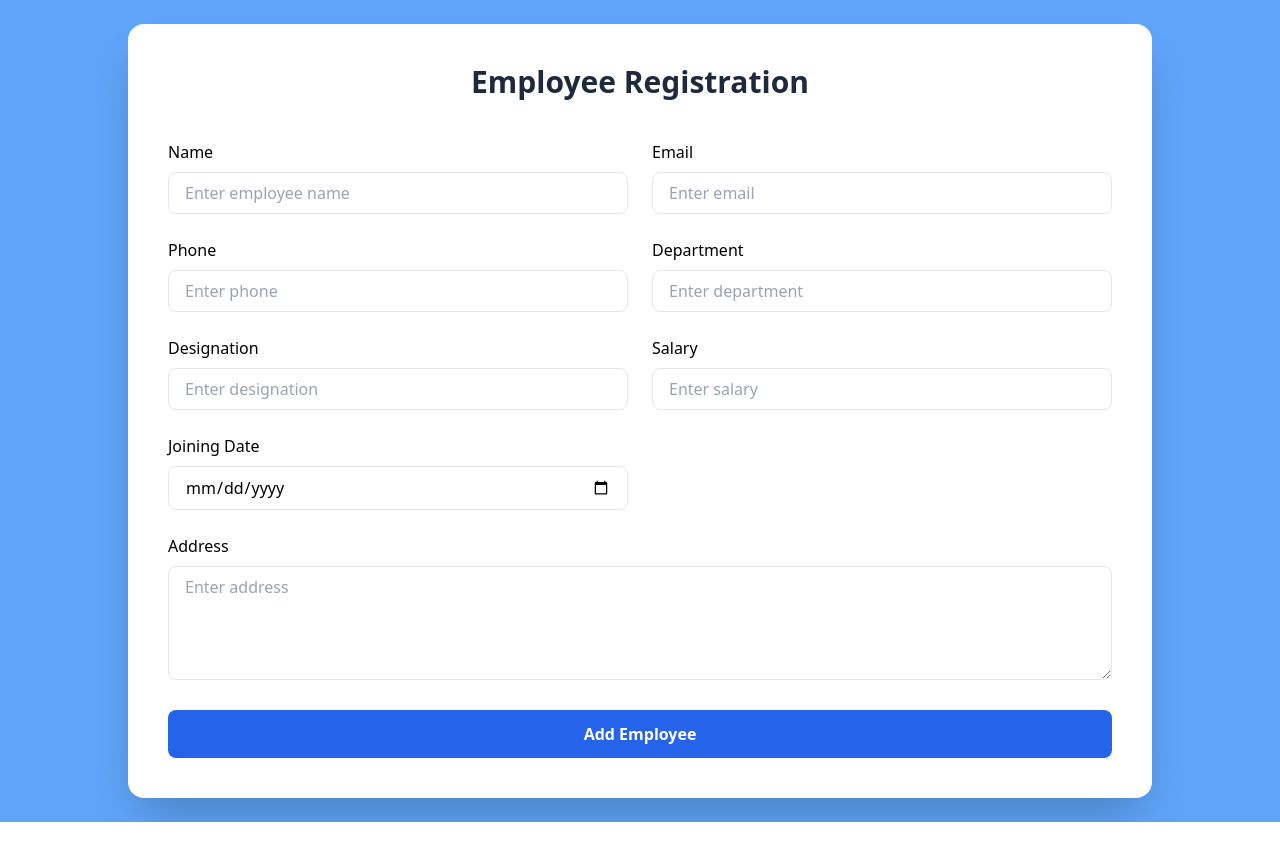
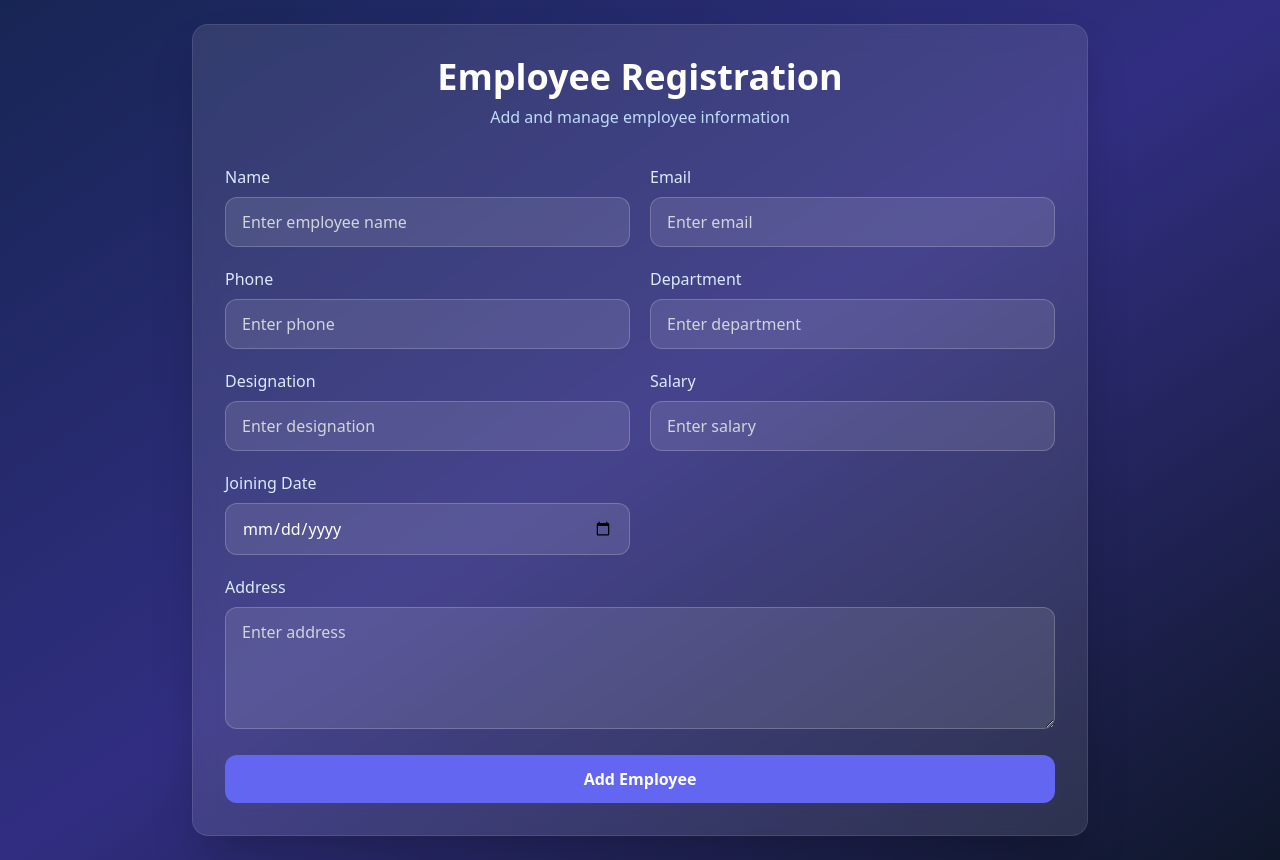
Before and after one commit to Priyadharshini-05-dev/Employee_Management, an Angular app: page /add-employee in a window 1280 px wide. Before the commit the page ends 822 px from the top, so only its background shows below. Built offline with nearby package versions, Linux system fonts and the light colour scheme.

Commit message:
Add styling

```diff
--- a/src/app/add-employee/add-employee.component.html
+++ b/src/app/add-employee/add-employee.component.html
@@ -1,101 +1,175 @@
-<div class="flex justify-center items-center min-h-screen bg-blue-400 p-6">
+<div class="flex justify-center items-center min-h-screen bg-gradient-to-br from-blue-950 via-indigo-900 to-slate-900 p-6">
+
   <form
     [formGroup]="employeeForm"
-  class="w-full max-w-5xl bg-white rounded-2xl shadow-2xl p-10 grid grid-cols-2 gap-6"
     (ngSubmit)="onSubmit()"
+    class="w-full max-w-4xl bg-white/10 backdrop-blur-md border border-white/10 rounded-2xl shadow-2xl p-8 grid grid-cols-1 lg:grid-cols-2 gap-5"
   >
-<div class="col-span-2 text-center mb-4">
-  <h2 class="text-3xl font-bold text-slate-800">
+
+
+
+    <div class="col-span-1 md:col-span-2 text-center mb-4">
+
+      <h2 class="text-4xl font-bold text-white">
         Employee Registration
       </h2>
 
+      <p class="text-blue-200 mt-2">
+        Add and manage employee information
+      </p>
+
     </div>
+
+
+
     <div>
-    <label class="block mb-2 font-medium">Name</label>
+
+      <label class="block mb-2 font-medium text-blue-100">
+        Name
+      </label>
+
       <input
         type="text"
         formControlName="name"
         placeholder="Enter employee name"
-      class="w-full border rounded-lg px-4 py-2"
+        class="w-full bg-white/10 border border-white/20 text-white placeholder:text-gray-300 rounded-xl px-4 py-3 focus:outline-none focus:border-indigo-400"
       />
+
     </div>
 
+
+
     <div>
-    <label class="block mb-2 font-medium">Email</label>
+
+      <label class="block mb-2 font-medium text-blue-100">
+        Email
+      </label>
+
       <input
         type="email"
         formControlName="email"
         placeholder="Enter email"
-      class="w-full border rounded-lg px-4 py-2"
+        class="w-full bg-white/10 border border-white/20 text-white placeholder:text-gray-300 rounded-xl px-4 py-3 focus:outline-none focus:border-indigo-400"
       />
+
     </div>
 
+
+
     <div>
-    <label class="block mb-2 font-medium">Phone</label>
+
+      <label class="block mb-2 font-medium text-blue-100">
+        Phone
+      </label>
+
       <input
         type="text"
         formControlName="phone"
         placeholder="Enter phone"
-      class="w-full border rounded-lg px-4 py-2"
+        class="w-full bg-white/10 border border-white/20 text-white placeholder:text-gray-300 rounded-xl px-4 py-3 focus:outline-none focus:border-indigo-400"
       />
+
     </div>
 
+
+
     <div>
-    <label class="block mb-2 font-medium">Department</label>
+
+      <label class="block mb-2 font-medium text-blue-100">
+        Department
+      </label>
+
       <input
         type="text"
         formControlName="department"
         placeholder="Enter department"
-      class="w-full border rounded-lg px-4 py-2"
+        class="w-full bg-white/10 border border-white/20 text-white placeholder:text-gray-300 rounded-xl px-4 py-3 focus:outline-none focus:border-indigo-400"
       />
+
     </div>
 
+
+
     <div>
-    <label class="block mb-2 font-medium">Designation</label>
+
+      <label class="block mb-2 font-medium text-blue-100">
+        Designation
+      </label>
+
       <input
         type="text"
         formControlName="designation"
         placeholder="Enter designation"
-      class="w-full border rounded-lg px-4 py-2"
+        class="w-full bg-white/10 border border-white/20 text-white placeholder:text-gray-300 rounded-xl px-4 py-3 focus:outline-none focus:border-indigo-400"
       />
+
     </div>
 
+
+
     <div>
-    <label class="block mb-2 font-medium">Salary</label>
+
+      <label class="block mb-2 font-medium text-blue-100">
+        Salary
+      </label>
+
       <input
         type="number"
         formControlName="salary"
         placeholder="Enter salary"
-      class="w-full border rounded-lg px-4 py-2"
+        class="w-full bg-white/10 border border-white/20 text-emerald-300 placeholder:text-gray-300 rounded-xl px-4 py-3 focus:outline-none focus:border-indigo-400"
       />
+
     </div>
 
+
+
     <div>
-    <label class="block mb-2 font-medium">Joining Date</label>
+
+      <label class="block mb-2 font-medium text-blue-100">
+        Joining Date
+      </label>
+
       <input
         type="date"
         formControlName="joiningDate"
-      class="w-full border rounded-lg px-4 py-2"
+        class="w-full bg-white/10 border border-white/20 text-white rounded-xl px-4 py-3 focus:outline-none focus:border-indigo-400"
       />
+
     </div>
 
+
+
     <div class="md:col-span-2">
-    <label class="block mb-2 font-medium">Address</label>
+
+      <label class="block mb-2 font-medium text-blue-100">
+        Address
+      </label>
+
       <textarea
         rows="4"
         formControlName="address"
         placeholder="Enter address"
-      class="w-full border rounded-lg px-4 py-2"
+        class="w-full bg-white/10 border border-white/20 text-white placeholder:text-gray-300 rounded-xl px-4 py-3 focus:outline-none focus:border-indigo-400"
       ></textarea>
+
     </div>
 
-  <div class="col-span-2">
+
+
+    <div class="col-span-1 md:col-span-2">
+
       <button
         type="submit"
-  class="w-full bg-blue-600 text-white py-3 rounded-lg hover:bg-blue-700 font-bold"
+        class="w-full bg-indigo-500 text-white py-3 rounded-xl font-semibold hover:bg-indigo-400"
       >
+
         {{ employeeId ? 'Update Employee' : 'Add Employee' }}
+
       </button>
+
     </div>
+
   </form>
+
 </div>
--- a/src/app/app-routing.module.ts
+++ b/src/app/app-routing.module.ts
@@ -6,7 +6,7 @@ import { AddEmployeeComponent } from './add-employee/add-employee.component';
 import { EmployeeViewComponent } from './employee-view/employee-view.component';
 
 const routes: Routes = [
-  {path:"",component:DashboardComponent},
+  {path:"",component:EmployeeListComponent},
   {path:"employee",component:EmployeeListComponent},
   {path:"add-employee",component:AddEmployeeComponent},
   {path:"add-employee/:id",component:AddEmployeeComponent},
--- a/src/app/employee-list/employee-list.component.html
+++ b/src/app/employee-list/employee-list.component.html
@@ -1,69 +1,152 @@
-<div class="max-w-7xl mx-auto mt-8 p-6">
+<div class="min-h-screen bg-gradient-to-br from-blue-950 via-indigo-900 to-slate-900 py-10">
 
-  <div class="flex justify-between items-center mb-6">
-    <h1 class="text-3xl font-bold">Employee List</h1>
+  <div class="max-w-7xl mx-auto px-6">
+
+
+
+    <div class="flex flex-col md:flex-row justify-between items-center mb-8 gap-4">
+
+      <div>
+
+        <h1 class="text-4xl font-bold text-white">
+          Employee List
+        </h1>
+
+        <p class="text-blue-200 mt-1">
+          Manage employee details and records
+        </p>
+
+      </div>
+
+
 
       <button
-      class="bg-blue-600 text-white px-4 py-2 rounded-lg hover:bg-blue-700"
-      routerLink="/add-employee">
+        routerLink="/add-employee"
+        class="bg-indigo-500 text-white px-5 py-2 rounded-xl font-semibold hover:bg-indigo-400">
+
         Add Employee
+
       </button>
+
     </div>
 
-  <div class="bg-white shadow-lg rounded-xl overflow-hidden">
 
-    <table class="w-full">
+    <div class="bg-white/10 backdrop-blur-md border border-white/10 rounded-2xl overflow-hidden shadow-2xl">
 
-      <thead class="bg-gray-100">
+      <div class="overflow-x-auto">
+
+        <table class="w-full text-sm text-left">
+
+
+
+          <thead class="bg-white/10 text-blue-100 uppercase text-xs">
+
             <tr>
-          <th class="p-4 text-left">ID</th>
-          <th class="p-4 text-left">Name</th>
-          <th class="p-4 text-left">Email</th>
-          <th class="p-4 text-left">Phone</th>
-          <th class="p-4 text-left">Department</th>
-          <th class="p-4 text-left">Designation</th>
-          <th class="p-4 text-left">Salary</th>
-          <th class="p-4 text-left">Joining Date</th>
-          <th class="p-4 text-center">Actions</th>
+
+              <th class="p-5">ID</th>
+              <th class="p-5">Name</th>
+              <th class="p-5">Email</th>
+              <th class="p-5">Phone</th>
+              <th class="p-5">Department</th>
+              <th class="p-5">Designation</th>
+              <th class="p-5">Salary</th>
+              <th class="p-5">Joining Date</th>
+              <th class="p-5 text-center">Actions</th>
+
             </tr>
+
           </thead>
+
+
 
           <tbody>
 
             <tr
-          *ngFor="let employee of employees"
-          class="border-b hover:bg-gray-50">
+              *ngFor="let employee of employees || []"
+              class="border-b border-white/10 text-gray-200 hover:bg-white/5">
 
-          <td class="p-4">{{ employee.id }}</td>
-          <td class="p-4">{{ employee.name }}</td>
-          <td class="p-4">{{ employee.email }}</td>
-          <td class="p-4">{{ employee.phone }}</td>
-          <td class="p-4">{{ employee.department }}</td>
-          <td class="p-4">{{ employee.designation }}</td>
-          <td class="p-4">{{ employee.salary }}</td>
-          <td class="p-4">{{ employee.joiningDate }}</td>
 
-          <td class="p-4">
+
+              <td class="p-5 text-blue-200 font-semibold">
+                #{{ employee.id }}
+              </td>
+
+
+              <td class="p-5 text-white font-medium">
+                {{ employee.name }}
+              </td>
+
+
+              <td class="p-5 text-blue-100">
+                {{ employee.email }}
+              </td>
+
+
+              <td class="p-5">
+                {{ employee.phone }}
+              </td>
+
+
+
+              <td class="p-5 text-sky-200">
+                {{ employee.department }}
+              </td>
+
+
+
+              <td class="p-5 text-indigo-200">
+                {{ employee.designation }}
+              </td>
+
+
+
+              <td class="p-5 text-emerald-300 font-semibold">
+                {{ employee.salary | currency:'INR' }}
+              </td>
+
+
+
+              <td class="p-5 text-gray-300">
+                {{ employee.joiningDate | date:'dd MMM yyyy' }}
+              </td>
+
+
+
+              <td class="p-5">
+
                 <div class="flex gap-2 justify-center">
+
 
                   <button
                     (click)="view(employee.id!)"
-                class="bg-green-500 text-white px-3 py-1 rounded hover:bg-green-600">
+                    class="bg-blue-500 text-white px-4 py-2 rounded-lg hover:bg-blue-400">
+
                     View
+
                   </button>
 
+
+
                   <button
-                class="bg-yellow-500 text-white px-3 py-1 rounded hover:bg-yellow-600" (click)="Edit(employee.id!)">
+                    (click)="Edit(employee.id!)"
+                    class="bg-indigo-500 text-white px-4 py-2 rounded-lg hover:bg-indigo-400">
+
                     Edit
+
                   </button>
+
+
 
                   <button
                     (click)="deleteEmployee(employee.id!)"
-                class="bg-red-500 text-white px-3 py-1 rounded hover:bg-red-600" >
+                    class="bg-rose-500 text-white px-4 py-2 rounded-lg hover:bg-rose-400">
+
                     Delete
+
                   </button>
 
                 </div>
+
               </td>
 
             </tr>
@@ -75,3 +158,7 @@
       </div>
 
     </div>
+
+  </div>
+
+</div>
--- a/src/app/employee-view/employee-view.component.html
+++ b/src/app/employee-view/employee-view.component.html
@@ -1,26 +1,142 @@
-<div class="flex justify-center items-center h-screen bg-sky-800">
+<div class="flex justify-center items-center min-h-screen bg-gradient-to-br from-blue-950 via-indigo-900 to-slate-900 p-6">
+
   <div
     *ngIf="employee"
-    class="w-80 p-8 rounded-2xl bg-white/20 backdrop-blur-lg border border-white/30 shadow-2xl text-white"
+    class="w-full max-w-xl bg-white/10 backdrop-blur-md border border-white/10 rounded-2xl shadow-2xl p-8 text-white"
   >
-    <h2 class="mb-5 text-center text-2xl font-extrabold">Employee Details</h2>
 
-    <div class="flex flex-col gap-5">
-      <p><strong>Name:</strong> {{ employee.name }}</p>
 
-      <p><strong>Email:</strong> {{ employee.email }}</p>
 
-      <p><strong>Phone:</strong> {{ employee.phone }}</p>
+    <div class="text-center mb-8">
 
-      <p><strong>Department:</strong> {{ employee.department }}</p>
+      <h2 class="text-4xl font-bold text-white">
+        Employee Details
+      </h2>
 
-      <p><strong>Designation:</strong> {{ employee.designation }}</p>
+      <p class="text-blue-200 mt-2">
+        Employee information overview
+      </p>
 
-      <p><strong>Salary:</strong> {{ employee.salary }}</p>
+    </div>
 
-      <p><strong>Joining Date:</strong> {{ employee.joiningDate }}</p>
 
-      <p><strong>Address:</strong> {{ employee.address }}</p>
+
+    <div class="space-y-5">
+
+
+
+      <div class="flex justify-between items-center border-b border-white/10 pb-3">
+
+        <span class="text-blue-200 font-medium">
+          Name
+        </span>
+
+        <span class="text-white font-semibold">
+          {{ employee.name }}
+        </span>
+
+      </div>
+
+
+
+      <div class="flex justify-between items-center border-b border-white/10 pb-3">
+
+        <span class="text-blue-200 font-medium">
+          Email
+        </span>
+
+        <span class="text-gray-200">
+          {{ employee.email }}
+        </span>
+
+      </div>
+
+
+
+      <div class="flex justify-between items-center border-b border-white/10 pb-3">
+
+        <span class="text-blue-200 font-medium">
+          Phone
+        </span>
+
+        <span class="text-gray-200">
+          {{ employee.phone }}
+        </span>
+
+      </div>
+
+
+
+      <div class="flex justify-between items-center border-b border-white/10 pb-3">
+
+        <span class="text-blue-200 font-medium">
+          Department
+        </span>
+
+        <span class="text-sky-200 font-medium">
+          {{ employee.department }}
+        </span>
+
+      </div>
+
+
+
+      <div class="flex justify-between items-center border-b border-white/10 pb-3">
+
+        <span class="text-blue-200 font-medium">
+          Designation
+        </span>
+
+        <span class="text-indigo-200 font-medium">
+          {{ employee.designation }}
+        </span>
+
+      </div>
+
+
+
+      <div class="flex justify-between items-center border-b border-white/10 pb-3">
+
+        <span class="text-blue-200 font-medium">
+          Salary
+        </span>
+
+        <span class="text-emerald-300 font-semibold">
+          {{ employee.salary | currency:'INR' }}
+        </span>
+
+      </div>
+
+
+
+      <div class="flex justify-between items-center border-b border-white/10 pb-3">
+
+        <span class="text-blue-200 font-medium">
+          Joining Date
+        </span>
+
+        <span class="text-gray-300">
+          {{ employee.joiningDate | date:'dd MMM yyyy' }}
+        </span>
+
+      </div>
+
+
+
+      <div class="flex justify-between items-start gap-5">
+
+        <span class="text-blue-200 font-medium">
+          Address
+        </span>
+
+        <span class="text-gray-200 text-right">
+          {{ employee.address }}
+        </span>
+
+      </div>
+
     </div>
+
   </div>
+
 </div>
```
Lines whose indentation alone changed are shown as unchanged.
